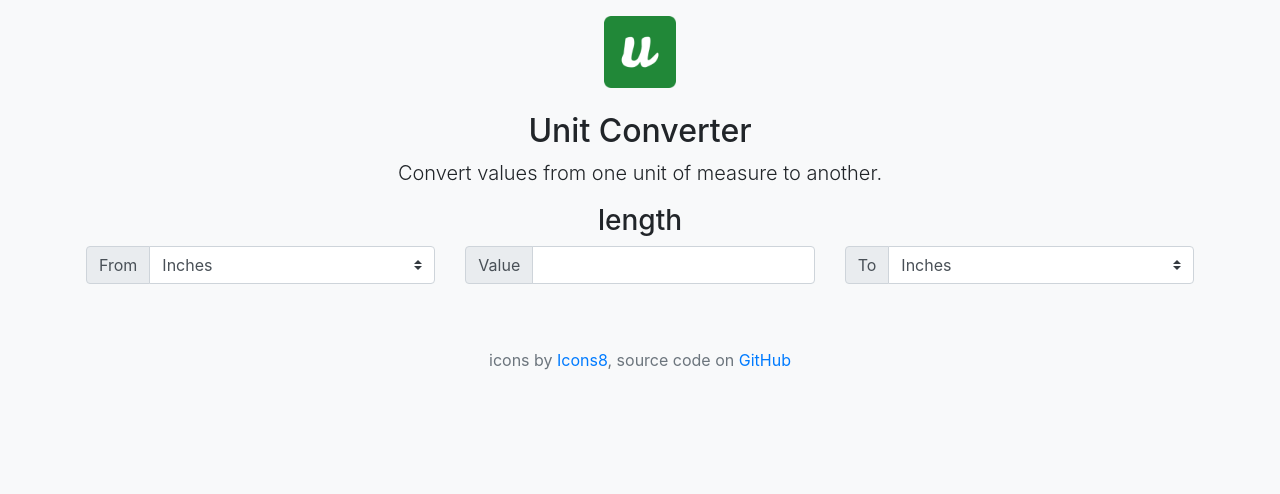
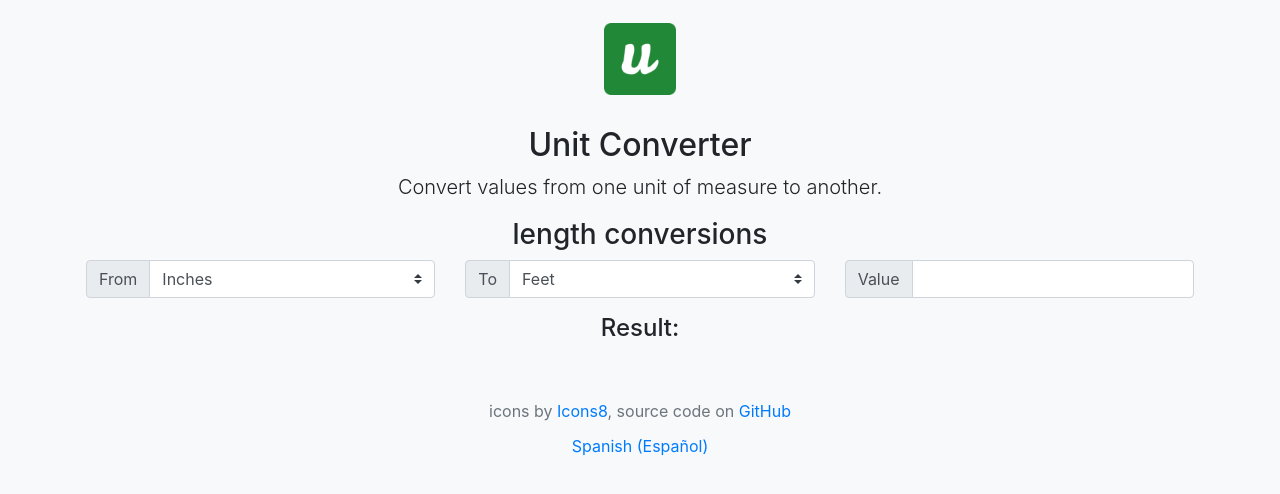
Before and after one commit to anuradha-lakruwan/unit-conversion-web-app, a React (Create React App) app: page /#/length in a window 1280 px wide. Shown: the top 494 px of the page. Built offline with nearby package versions, Linux system fonts and the light colour scheme.

Commit message:
add result translation

```diff
--- a/package.json
+++ b/package.json
@@ -22,6 +22,7 @@
     "react-i18next": "^11.7.0",
     "react-router-dom": "^5.2.0",
     "react-scripts": "3.4.1",
+    "tslint": "^6.1.3",
     "typescript": "^3.7.5"
   },
   "scripts": {
--- a/src/components/App/App.tsx
+++ b/src/components/App/App.tsx
@@ -5,6 +5,9 @@ import { useTranslation } from "react-i18next";
 import { HashRouter as Router, Route, Switch } from "react-router-dom";
 import CategoryDisplay from "../CategoryDisplay/CategoryDisplay";
 import ConversionDisplay from "../ConversionDisplay/ConversionDisplay";
+import Footer from "../Footer/Footer";
+import Header from "../Header/Header";
+
 
 const App = () => {
   const { t } = useTranslation();
@@ -14,18 +17,8 @@ const App = () => {
       <Helmet>
         <title>{t("App_Title")}</title>
       </Helmet>
-      <div className="text-center">
-        <img
-          className="d-block mx-auto mb-4"
-          src="/unit-converter/android-chrome-192x192.png"
-          alt=""
-          width="72"
-          height="72"
-        />
-        <h2>{t("App_Title")}</h2>
-        <p className="lead">{t("App_SubTitle")}</p>
-      </div>
       <Router>
+        <Header />
         <Switch>
           <Route
             path="/:id"
@@ -37,10 +30,8 @@ const App = () => {
             <CategoryDisplay />
           </Route>
         </Switch>
+        <Footer />
       </Router>
-      <footer className="pt-5 text-muted text-center text-small">
-        <p className="mb-1">icons by <a target="_blank" rel="noopener noreferrer" href="https://icons8.com">Icons8</a>, source code on <a target="_blank" rel="noopener noreferrer" href="https://github.com/ian-hamlin/unit-converter">GitHub</a></p>
-      </footer>
     </Container>
   );
 };
--- a/src/components/ConversionDisplay/ConversionDisplay.tsx
+++ b/src/components/ConversionDisplay/ConversionDisplay.tsx
@@ -1,4 +1,4 @@
-import React from "react";
+import React, { useState } from "react";
 import { Col, Form, FormControl, InputGroup, Row } from "react-bootstrap";
 import { Helmet } from "react-helmet-async";
 import { useTranslation } from "react-i18next";
@@ -23,7 +23,13 @@ const ConversionDisplay = (props: any) => {
   const { match } = props;
   const detail = ConversionDetail(match.params.id);
 
-  if (detail === null) {
+  // Default the "from" to the first element.
+  const [fromUnit, setFromUnit] = useState<string>(detail?.units[0].resourceName ?? "");
+
+  // Default the "to" to the first element that is not the "from" element. Assumes we always have 2=>
+  const [toUnit, setToUnit] = useState<string>(detail?.units.filter((unit) => unit.resourceName !== fromUnit)[0].resourceName ?? "");
+
+  if (detail === null || detail.units.length <= 1) {
     return (
       <>
         <Helmet>
@@ -43,7 +49,7 @@ const ConversionDisplay = (props: any) => {
       </Helmet>
       <Row>
         <Col className="text-center">
-        <h3>{t(detail.category)}</h3>
+        <h3>{t(detail.category)} {t("Header_Conversions")}</h3>
         </Col>
       </Row>
       <Row xs="1" sm="1" md="3" lg="3">
@@ -52,14 +58,28 @@ const ConversionDisplay = (props: any) => {
             <InputGroup.Prepend>
               <InputGroup.Text id="inputGroup-sizing-default">{t("Convert_From")}</InputGroup.Text>
             </InputGroup.Prepend>
-<Form.Control as="select" custom>
+<Form.Control as="select" custom defaultValue={fromUnit} onChange={(e) => setFromUnit(e.currentTarget.value)}>
       {detail.units.map((unit) => (
-        <option value={unit.resourceName}>{t(unit.resourceName)}</option>
+        <option key={unit.resourceName} value={unit.resourceName}>{t(unit.resourceName)}</option>
       ))}
     </Form.Control>
           </InputGroup>
         </Col>
         <Col className="text-center">
+
+<InputGroup className="mb-3">
+            <InputGroup.Prepend>
+              <InputGroup.Text id="inputGroup-sizing-default">{t("Convert_To")}</InputGroup.Text>
+            </InputGroup.Prepend>
+<Form.Control as="select" custom defaultValue={toUnit} onChange={(e) => setToUnit(e.currentTarget.value)}>
+      {detail.units.map((unit) => (
+        <option key={unit.resourceName} value={unit.resourceName}>{t(unit.resourceName)}</option>
+      ))}
+    </Form.Control>
+          </InputGroup>
+
+        </Col>
+                <Col className="text-left">
           <InputGroup className="mb-3">
             <InputGroup.Prepend>
               <InputGroup.Text id="inputGroup-sizing-default">{t("Convert_Value")}</InputGroup.Text>
@@ -70,18 +90,10 @@ const ConversionDisplay = (props: any) => {
             />
           </InputGroup>
         </Col>
-        <Col className="text-left">
-<InputGroup className="mb-3">
-            <InputGroup.Prepend>
-              <InputGroup.Text id="inputGroup-sizing-default">{t("Convert_To")}</InputGroup.Text>
-            </InputGroup.Prepend>
-<Form.Control as="select" custom>
-      {detail.units.map((unit) => (
-        <option value={unit.resourceName}>{t(unit.resourceName)}</option>
-      ))}
-    </Form.Control>
-          </InputGroup>
-
+      </Row>
+      <Row>
+        <Col className="text-center">
+        <h4>{t("Convert_Result")}:</h4>
         </Col>
       </Row>
     </>
--- /dev/null
+++ b/src/components/Footer/Footer.tsx
@@ -0,0 +1,23 @@
+import React from "react";
+import { Button } from "react-bootstrap";
+import { useTranslation } from "react-i18next";
+
+const Footer = () => {
+    const { t, i18n } = useTranslation();
+    const changeLanguage = (lng: string) => {
+        i18n.changeLanguage(lng);
+    }
+
+    return (
+    <footer className="pt-5 text-muted text-center text-small">
+        <p className="mb-1">icons by <a target="_blank" rel="noopener noreferrer" href="https://icons8.com">Icons8</a>, source code on <a target="_blank" rel="noopener noreferrer" href="https://github.com/ian-hamlin/unit-converter">GitHub</a></p>
+        <p>
+            {i18n.language === "es" ?
+            <Button onClick={() => changeLanguage("en")}variant="link">{t("Lang_English")}</Button>
+            :  <Button onClick={() => changeLanguage("es")} variant="link">{t("Lang_Spanish")}</Button>}
+        </p>
+    </footer>
+    );
+};
+
+export default Footer;
--- /dev/null
+++ b/src/components/Header/Header.tsx
@@ -0,0 +1,33 @@
+import React from "react";
+import { useTranslation } from "react-i18next";
+import { useHistory, useLocation } from "react-router-dom";
+
+const Header = () => {
+  const { t } = useTranslation();
+  const location = useLocation();
+  let history = useHistory();
+
+  function handleClick() {
+    if (location.pathname !== "/") {
+      history.push("/");
+    }
+  }
+
+  return (
+    <div className="text-center">
+      <button className="btn btn-default" onClick={handleClick}>
+        <img
+          className="d-block mx-auto mb-4"
+          src="/unit-converter/android-chrome-192x192.png"
+          alt=""
+          width="72"
+          height="72"
+        />
+      </button>
+      <h2>{t("App_Title")}</h2>
+      <p className="lead">{t("App_SubTitle")}</p>
+    </div>
+  );
+};
+
+export default Header;
--- a/src/translations/en-GB.json
+++ b/src/translations/en-GB.json
@@ -1,10 +1,13 @@
 {
     "App_Title": "Unit Converter",
     "App_SubTitle": "Convert values from one unit of measure to another.",
-    "Header_Conversions":"Conversions",
+    "Header_Conversions":"conversions",
+    "Lang_English":"English",
+    "Lang_Spanish":"Spanish (Español)",
     "Convert_Value":"Value",
     "Convert_From":"From",
     "Convert_To":"To",
+    "Convert_Result":"Result",
     "UnitGroup_Angle":"angle",
     "UnitGroup_Area":"area",
     "UnitGroup_Length":"length",
--- a/src/translations/es-ES.json
+++ b/src/translations/es-ES.json
@@ -1,10 +1,13 @@
 {
     "App_Title": "Unit Converter",
     "App_SubTitle": "Convert values from one unit of measure to another.",
-    "Header_Conversions":"Conversiones",
+    "Header_Conversions":"conversiones",
+    "Lang_English":"Inglés (English)",
+    "Lang_Spanish":"Español",
     "Convert_Value":"Value",
     "Convert_From":"De",
     "Convert_To":"Para",
+    "Convert_Result":"Result",
     "UnitGroup_Angle":"ángulo",
     "UnitGroup_Area":"área",
     "UnitGroup_Length":"longitud",
```
Also changed, not shown: tslint.json (added, +24 -0 lines), 1 other file (tests, documents, lock files or other folders).
